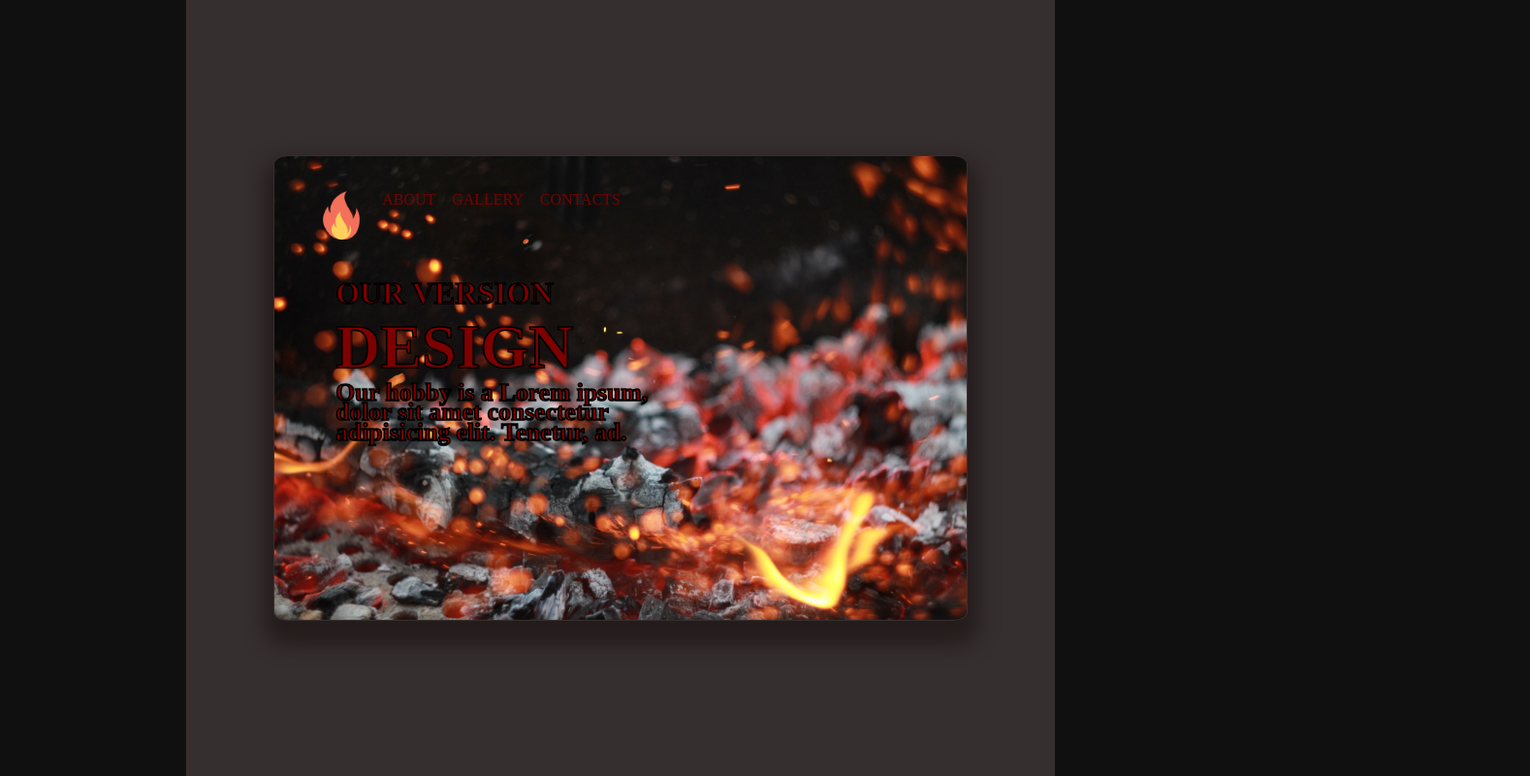
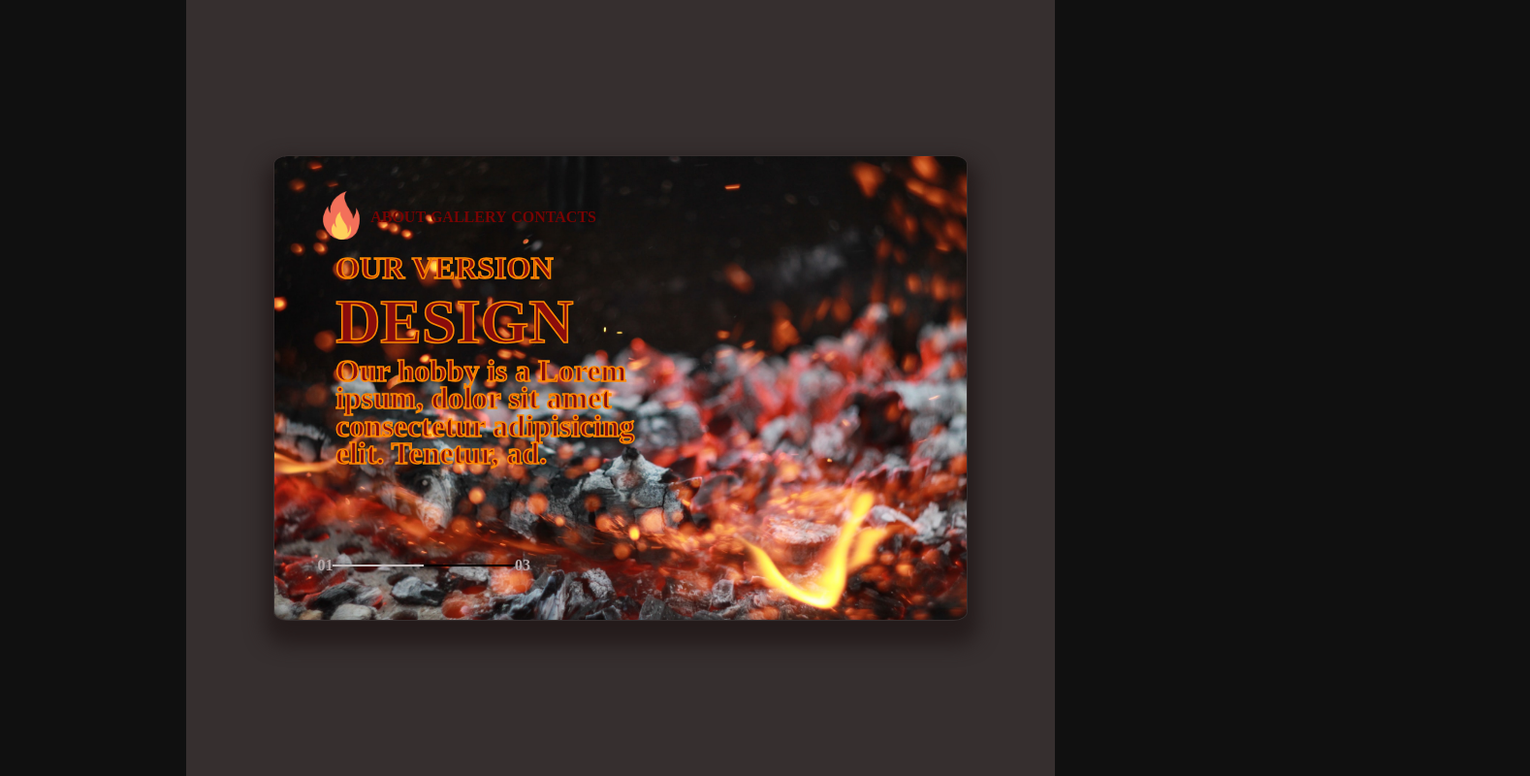
Before and after one commit to Velenteienko94/First-Steps-Markup, a plain HTML site: page index.html in a window 1280 px wide. Shown: the whole page at 97% size, 1578 px wide, since content can reach past the window. Drawn offline with Linux system fonts and the light colour scheme.

Commit message:
scrollBar

```diff
--- a/assets/style.css
+++ b/assets/style.css
@@ -35,6 +35,7 @@ body {
     border-color: #362f2f;
     border-width: 1px;
     box-shadow: 1px 15px 20px 10px rgb(37, 28, 28);
+    font-weight: bold;
     height: 60%;
     width: 80%;
     position: absolute;
@@ -51,7 +52,8 @@ body {
 nav {
     display: flex;
     justify-content: space-between;
-    width: 50%;
+    align-items: center;
+    width: 46%;
 }
 
 nav > div > a {
@@ -61,7 +63,7 @@ nav > div > a {
 }
 
 .content {
-    color: rgb(126, 0, 0);
+    color: rgb(138, 12, 12);
     padding-left: 3%;
     height: 60%;
     width: 60%;
@@ -70,10 +72,33 @@ nav > div > a {
     justify-content: center;
     font-weight: bolder;
     font-size: 2em;
-    -webkit-text-stroke: 0.05em black;
+    -webkit-text-stroke: 0.05em rgb(253, 136, 2);
 }
 
 .content > p {
-    font-size: 0.8em;
-    line-height: 80%;
+    font-size: 0.99em;
+    line-height: 90%;
 }
+
+.scroll {
+    height: 2px;
+    width: 200%;
+    display: flex;
+    align-items: center;
+    color: rgb(184, 169, 169);
+    padding-top: 15%;
+
+}
+
+.darkDiv {
+    height: inherit;
+    width: 15%;
+    background-color: rgb(0, 0, 0);
+    align-content: stretch;
+}
+
+.lightDiv {
+    height: inherit;
+    width: 50%;
+    background-color: rgb(199, 192, 192);
+}
--- a/index.html
+++ b/index.html
@@ -27,11 +27,19 @@
                     <h4>OUR VERSION</h4>
                     <h1>DESIGN</h1>
                     <p>Our hobby is a Lorem ipsum, dolor sit amet consectetur adipisicing elit. Tenetur, ad.</p>
+                    <div>
+                        <div class="animated"></div>
+                    </div>
                 </div>
-            <div>
-                <div class="animated"></div>
+            <div class="scroll">
+
+                    <p>01</p>
+                    <div class="darkDiv">
+                        <div class="lightDiv"></div>
+                    </div>
+                    <p>03</p>
+
             </div>
-            <div class="scroll"></div>
         </div>
     </div>
     </div>
```
